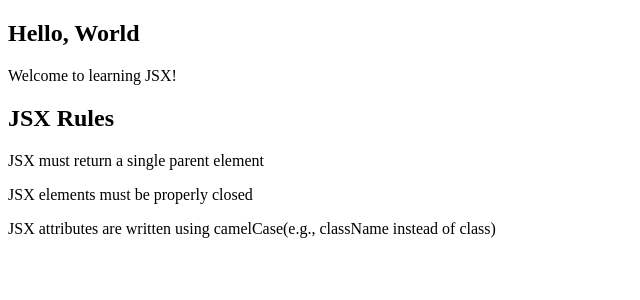
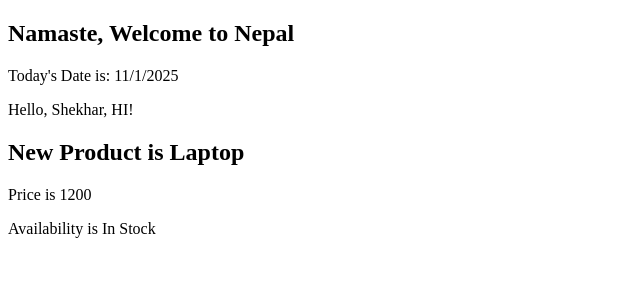
Before and after one commit to Sushey01/50-Hour-React-Challenge, a React (Vite) app: page / in a window 1280 px wide. Shown: the top 300 px of the page, without its empty margins (0-640 px from the left). Built offline with nearby package versions, Linux system fonts and the light colour scheme.

Commit message:
Day2Expressions-Rules

```diff
--- a/src/App.jsx
+++ b/src/App.jsx
@@ -1,8 +1,11 @@
+import Expressions from "./components/Expressions";
 import Footer from "./components/Footer"
 import Greet from "./components/Greet"
+import Greeting from "./components/Greeting";
 import Header from "./components/Header";
 import JSXRules from "./components/JSXRules";
 import MainContent from "./components/MainContent";
+import ProductInfo from "./components/ProductInfo";
 import WelcomeMessage from "./components/WelcomeMessage";
 
 const App = () =>{
@@ -15,8 +18,11 @@ const App = () =>{
           <p className="text">Paragraph Content </p>
         </article>
       </div> */}
-      <WelcomeMessage/>
+      {/* <WelcomeMessage/>
       <JSXRules/>
+      <Expressions/> */}
+      <Greeting/>
+      <ProductInfo/>
     </section>
   );
 
--- /dev/null
+++ b/src/components/Expressions.jsx
@@ -0,0 +1,19 @@
+import React from 'react'
+
+const Expressions = () => {
+    const myInfo = "I am a gorkhali."
+    const multiplication = (a, b) => a*b;
+    const specialClass = "new ninja technique haha"
+  return (
+    <div>
+      <p>JSX expressions can be used to embed JavaScript expressions within JSX.</p>
+      <p>For example, you can perform calculations like 2 + 2 = {2 + 2}.</p>
+      <p>{myInfo}</p>
+      <p>Multiplication of 5 & 5 = {multiplication(5, 5)}</p>
+      <p>My friends List: {["Kushal", "Sushil", "Sandip", "Joseph"]}</p>
+      <p className={specialClass}>This is a special class damnnnn !! Bropooo</p>
+    </div>
+  )
+}
+
+export default Expressions
--- /dev/null
+++ b/src/components/Greeting.jsx
@@ -0,0 +1,15 @@
+import React from 'react'
+
+const Greeting = () => {
+    const greet = "Shekhar, HI!"
+    const currentDate = new Date().toLocaleDateString();
+  return (
+    <div>
+      <h1 className='text-center text-bold text-2xl border rounded-sm hover:bg-blue-500 text-white'>Namaste, Welcome to Nepal</h1>
+      <p>Today's Date is: {currentDate}</p>
+      <p>Hello, {greet}</p>
+    </div>
+  )
+}
+
+export default Greeting
--- /dev/null
+++ b/src/components/ProductInfo.jsx
@@ -0,0 +1,16 @@
+import React from 'react'
+
+const ProductInfo = () => {
+    const productName = "Laptop";
+    const price = 1200;
+    const availability = "In Stock";
+  return (
+    <div>
+      <h1>New Product is {productName}</h1>
+      <p>Price is {price}</p>
+      <p>Availability is {availability}</p>
+    </div>
+  )
+}
+
+export default ProductInfo
```
